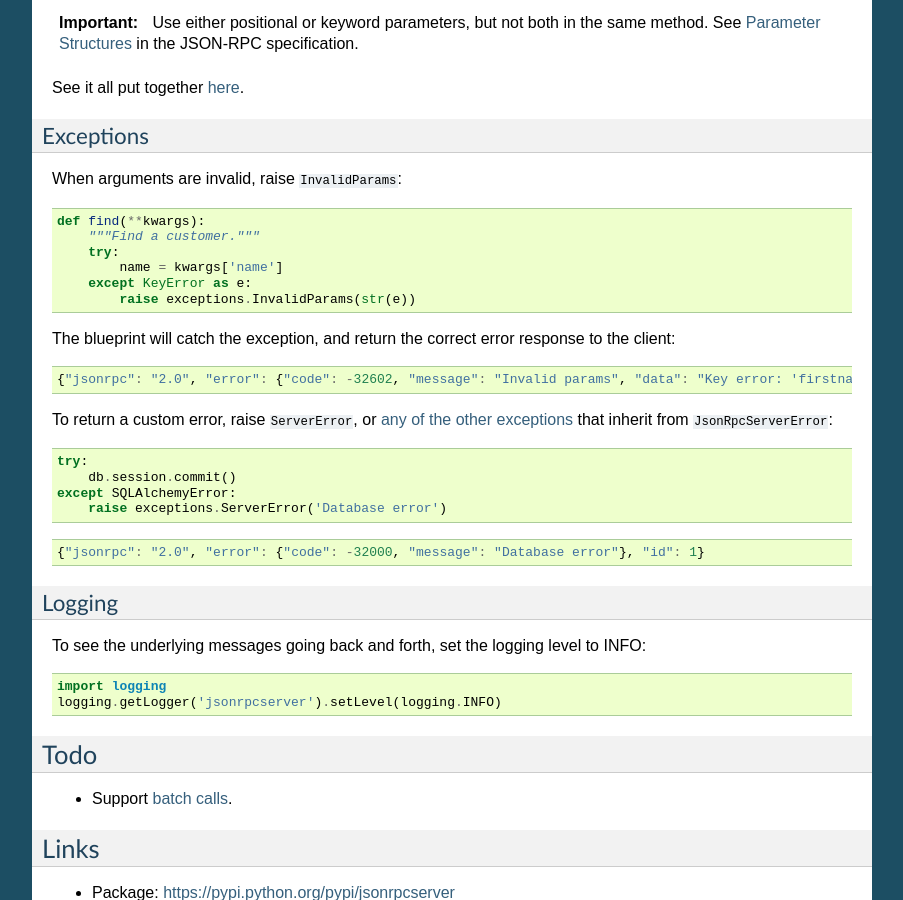
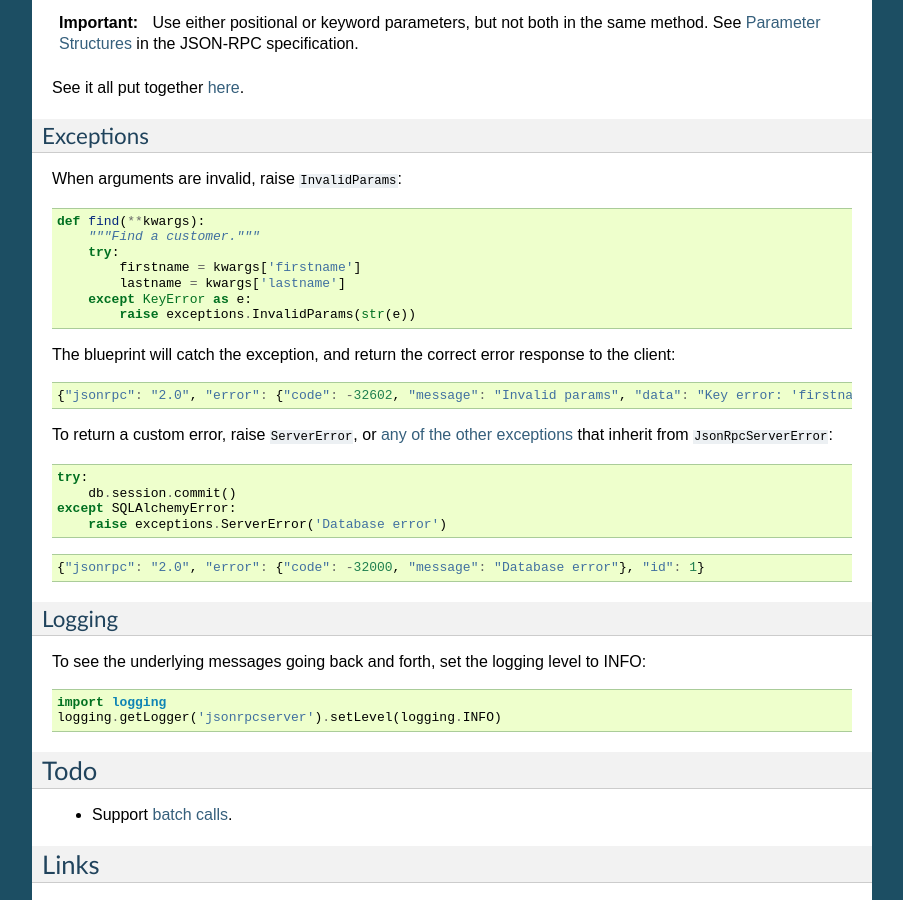
Before and after one commit to explodinglabs/jsonrpcserver, a Sphinx documentation site: the page built from doc/index.rst, in a window 1280 px wide and 900 px high, scrolled down 935 px. Shown: the whole window, without its empty margins (198-1101 px from the left). Built offline with Sphinx 7.4.7, drawn with Linux system fonts in a browser that asks for light colours.

Commit message:
Reworking the documentation.

```diff
--- a/doc/index.rst
+++ b/doc/index.rst
@@ -70,7 +70,8 @@ When arguments are invalid, raise ``InvalidParams``::
     def find(**kwargs):
         """Find a customer."""
         try:
-            name = kwargs['name']
+            firstname = kwargs['firstname']
+            lastname = kwargs['lastname']
         except KeyError as e:
             raise exceptions.InvalidParams(str(e))
 
```
